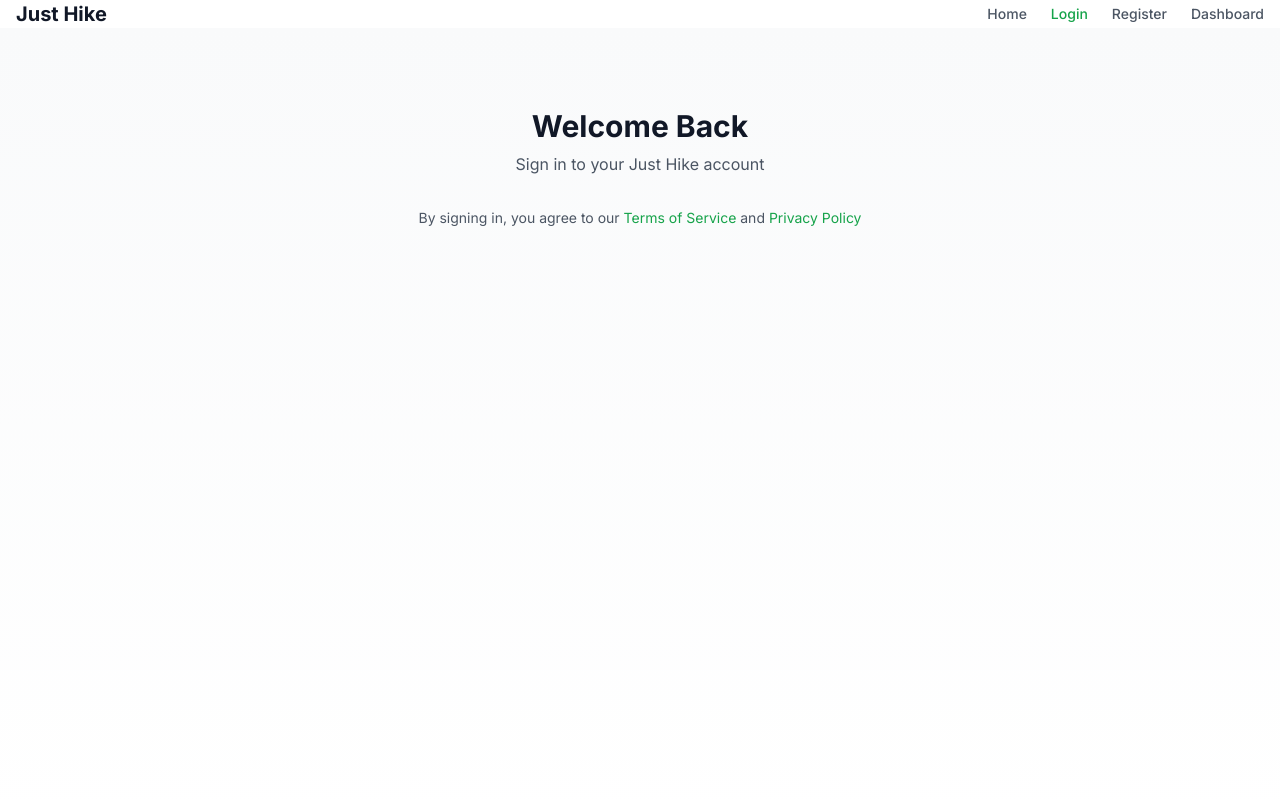
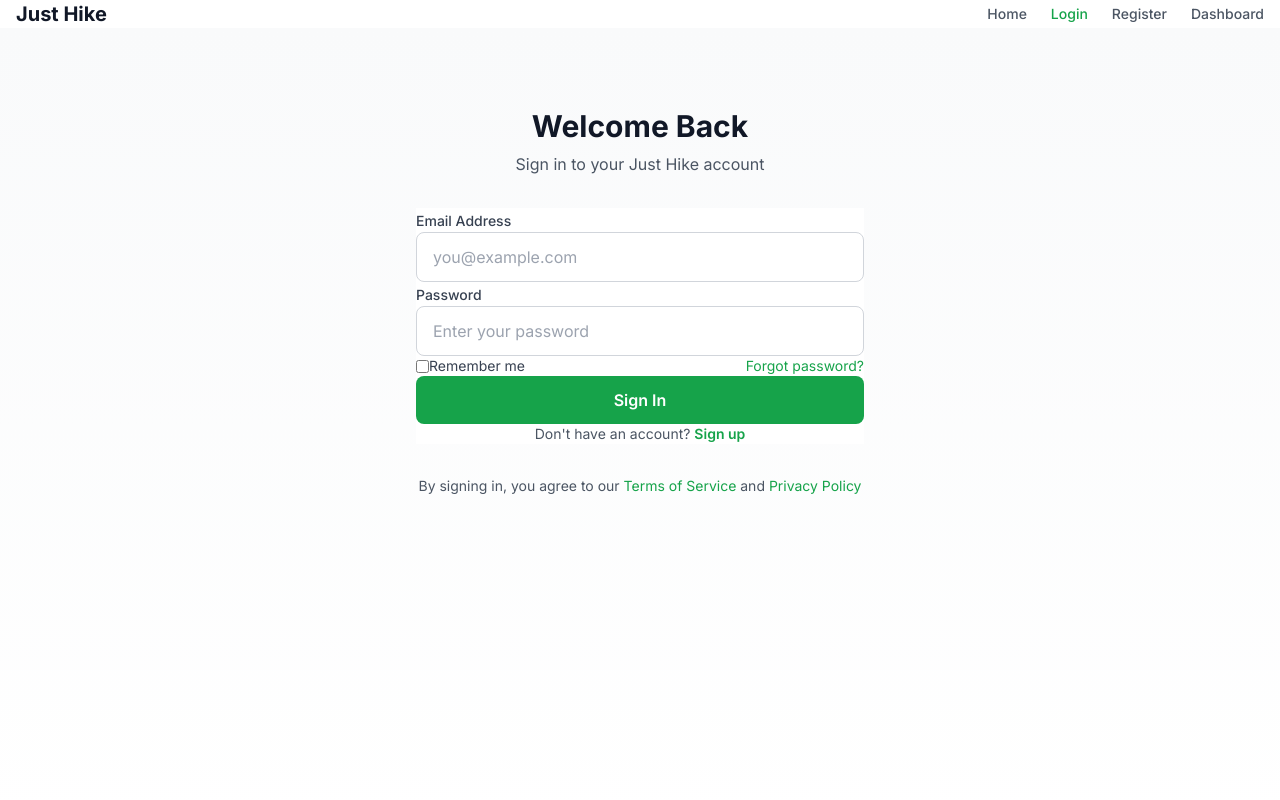
Before and after one commit to sudipchaudhary30/Just_hike_api_web, a Next.js app: page /login in a window 1280 px wide. Shown: the top 800 px of the page. Built offline with nearby package versions, Linux system fonts and the light colour scheme.

Commit message:
fixed the card and login form error

```diff
--- a/app/login/page.tsx
+++ b/app/login/page.tsx
@@ -11,7 +11,9 @@ export default function LoginPage() {
             <p className="mt-2 text-gray-600">Sign in to your Just Hike account</p>
           </div>
 
-
+          <Card>
+            <LoginForm />
+          </Card>
 
           <div className="mt-8 text-center text-sm text-gray-600">
             By signing in, you agree to our{' '}
```
